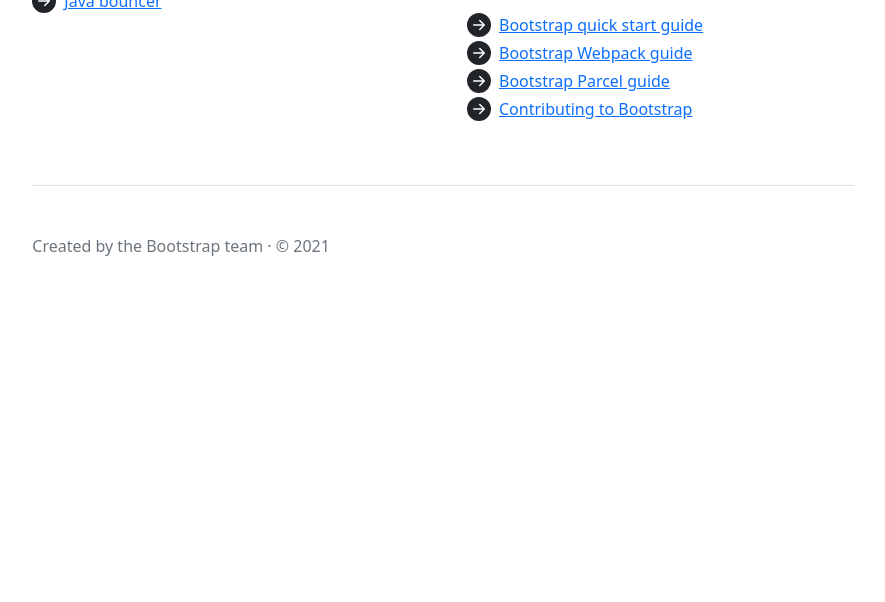
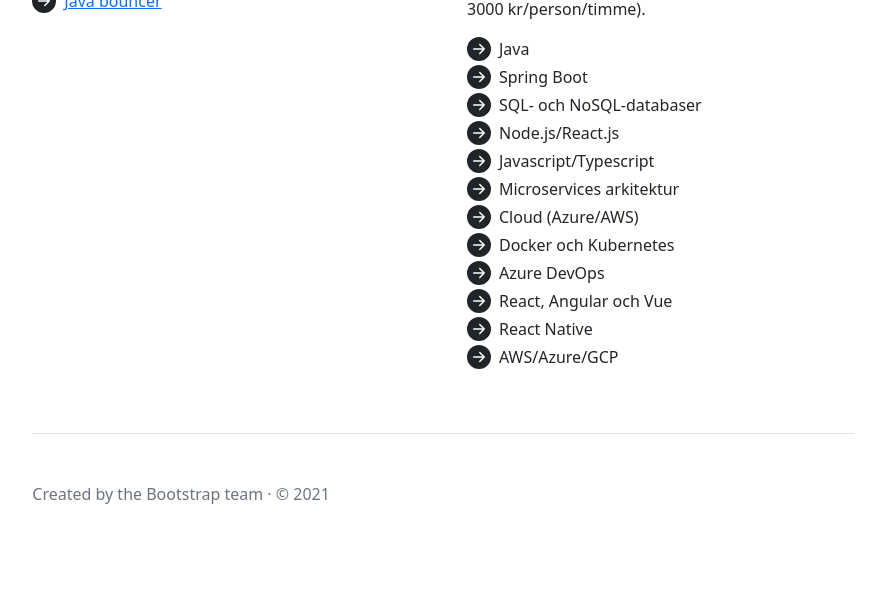
Before and after one commit to zocom-bjorn-pettersson/zocom-bjorn-pettersson.github.io, a plain HTML site: page index.html in a window 1280 px wide. Shown: the part 421-1023 px from the top of the page, without its empty margins (197-1082 px from the left). Before the commit the page ends 800 px from the top, so only its background shows below. Drawn offline with nearby package versions, Linux system fonts and the light colour scheme.

Commit message:
Uppdaterade CV

```diff
--- a/index.html
+++ b/index.html
@@ -67,13 +67,21 @@
       </div>
 
       <div class="col-md-6">
-        <h2>Guides</h2>
-        <p>Read more detailed instructions and documentation on using or contributing to Bootstrap.</p>
-        <ul class="icon-list">
-          <li><a href="../getting-started/introduction/">Bootstrap quick start guide</a></li>
-          <li><a href="../getting-started/webpack/">Bootstrap Webpack guide</a></li>
-          <li><a href="../getting-started/parcel/">Bootstrap Parcel guide</a></li>
-          <li><a href="../getting-started/contribute/">Contributing to Bootstrap</a></li>
+        <h2>Jag är en expert</h2>
+        <p>Jag har 250 års erfarenhet av alla dessa tekniker, och jag hjälpt till med att utveckla fler av dem. Jag finns även tillgänglig för att ge föreläsningar (från 3000 kr/person/timme).</p>
+        <ul class='icon-list'>
+          <li>Java</li>
+          <li>Spring Boot</li>
+          <li>SQL- och NoSQL-databaser</li>
+          <li>Node.js/React.js</li>
+          <li>Javascript/Typescript</li>
+          <li>Microservices arkitektur</li>
+          <li>Cloud (Azure/AWS)</li>
+          <li>Docker och Kubernetes</li>
+          <li>Azure DevOps</li>
+          <li>React, Angular och Vue</li>
+          <li>React Native</li>
+          <li>AWS/Azure/GCP</li>
         </ul>
       </div>
     </div>
```
